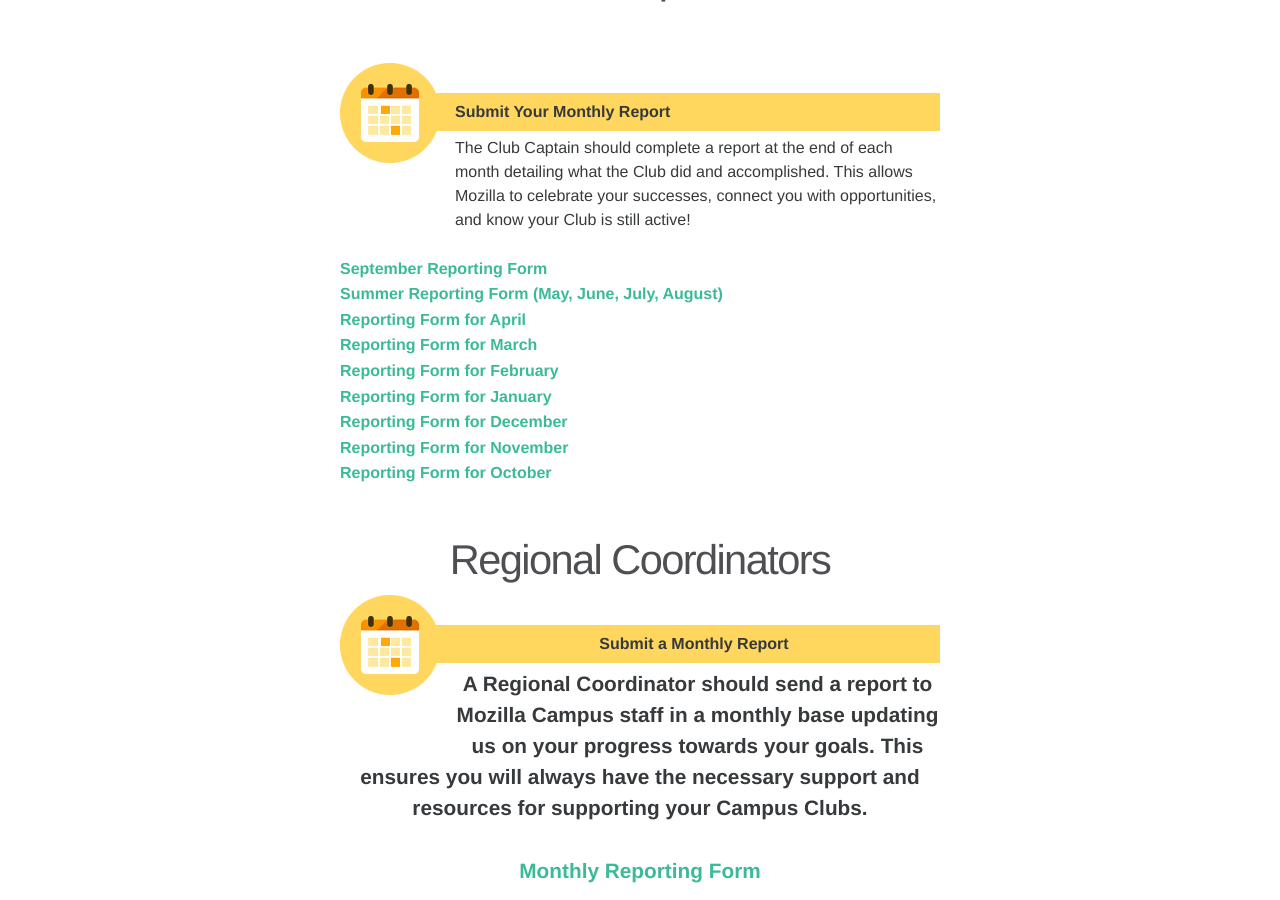
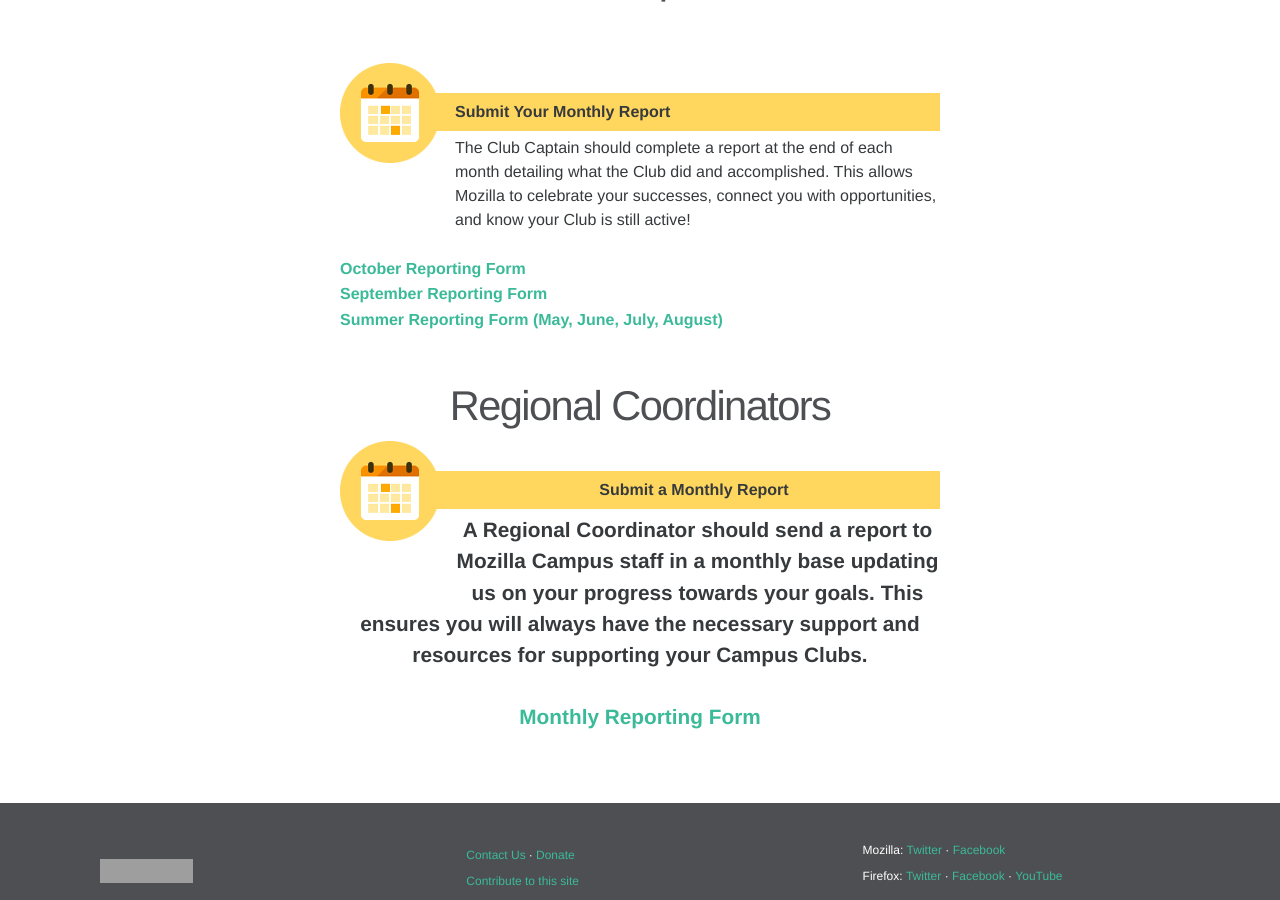
Before and after one commit to mozilla/mozilla-campus-clubs, a Jekyll site: the page built from _pages/report.md, in a window 1280 px wide and 900 px high, scrolled down 452 px. Built offline with Jekyll 4.4.1, drawn with Linux system fonts in a browser that asks for light colours; some web fonts are replaced; grey boxes are pictures that could not be loaded.

Commit message:
Remove old forms add Octobers

```diff
--- a/_pages/report.md
+++ b/_pages/report.md
@@ -18,25 +18,11 @@ ref: resources
   <span>
   The Club Captain should complete a report at the end of each month detailing what the Club did and accomplished. This allows Mozilla to celebrate your successes, connect you with opportunities, and know your Club is still active!
   <br>
+  <br><a href="https://docs.google.com/forms/d/e/1FAIpQLSdUWu7a5k2IaiKIvq4VlESkw2sWBLkSxrjsNv9dlsgC-_KWSg/viewform"> October Reporting Form</a>
   <br>
-
   <a href="https://docs.google.com/forms/d/e/1FAIpQLSdhpfmUDTuvMZPwfVG2BhOO9ft_bScVuQQz3x0j2eM3o3w7BA/viewform"> September Reporting Form</a>
   <br>
   <a href="https://docs.google.com/forms/d/e/1FAIpQLSeFcYjov5WuYSJ5qrSzQ_47Zso5kCijtby9OyvQV4yAnw-w-A/viewform"> Summer Reporting Form (May, June, July, August)</a>
-  <br>
-  <a href="https://docs.google.com/forms/d/e/1FAIpQLSeFcYjov5WuYSJ5qrSzQ_47Zso5kCijtby9OyvQV4yAnw-w-A/viewform">Reporting Form for April</a>
-  <br>
-  <a href="https://docs.google.com/a/mozilla.com/forms/d/e/1FAIpQLSc9pP1ZAZiQE9xuLPsB9FDxhbpNl_sIuqfTxct3i2rtYWC7NA/viewform">Reporting Form for March</a>
-  <br>
-  <a href="https://docs.google.com/a/mozilla.com/forms/d/e/1FAIpQLSfgfYBPIUyw2XMbfSeWG02cIwapaLK5Ac4iuKka1g5riY0RdQ/viewform">Reporting Form for February</a>
-  <br>
-  <a href="https://docs.google.com/forms/d/e/1FAIpQLSfZkPo4KCG0SZnkC4EUUYaSiKxWD28ezGAPW0TlvCyN_LoT5g/viewform">Reporting Form for January</a>
-  <br>
-  <a href="https://docs.google.com/forms/d/e/1FAIpQLScLjH958SXZLJtHikT-_a0-3SJRQxp3Xc3dx5pLQzow-zHEuw/viewform">Reporting Form for December</a>
-  <br>
-  <a href="https://docs.google.com/a/bacharakis.com/forms/d/e/1FAIpQLSd2kGZEQvXHoz0HlLEaokbeFy4-phjp0f8zWZA-6LlDMP6y4Q/viewform">Reporting Form for November</a>
-  <br>
-  <a href="https://docs.google.com/a/mozilla.com/forms/d/e/1FAIpQLSfPkMDBxu72xqBtO3ooKThNdn7o7diioMUOnjjBKenuVN3K6w/viewform">Reporting Form for October</a>
   <br>
   </span>
 </div>
```
